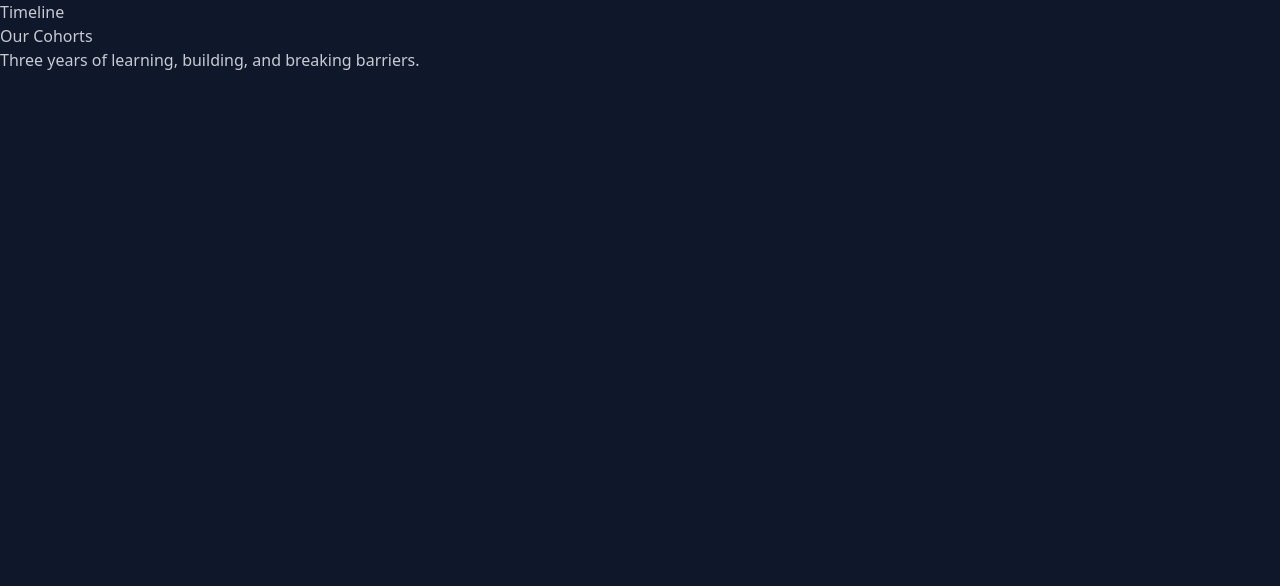
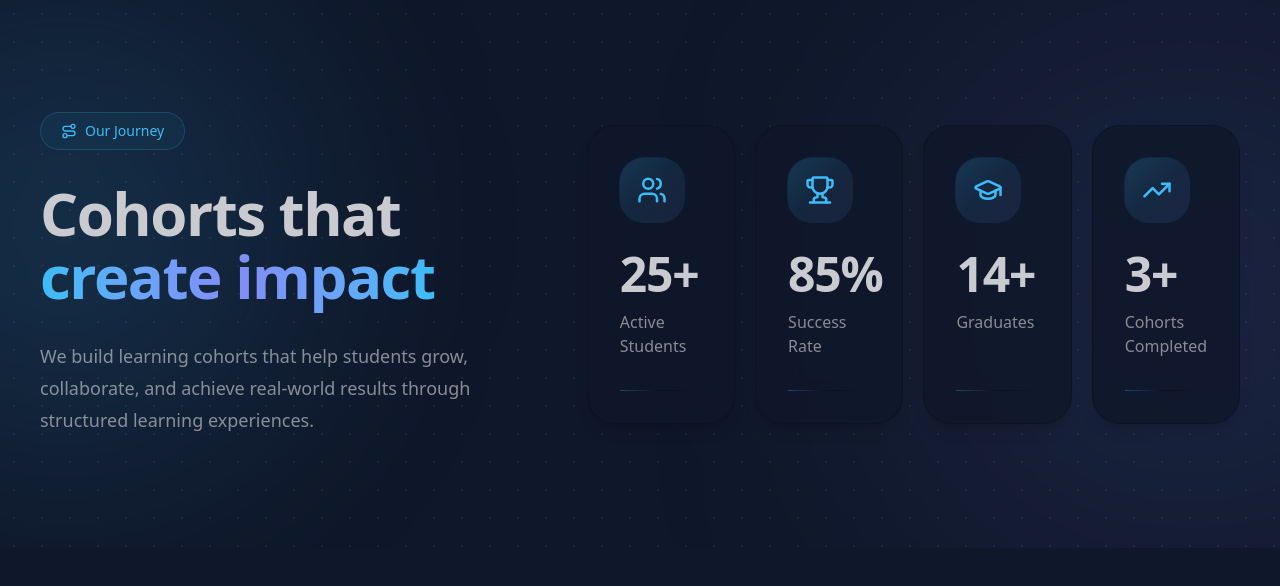
Before and after one commit to jafarimurtaza/aptus-age-portal, a Next.js app: page /cohorts in a window 1280 px wide. Shown: the top 586 px of the page. Built offline with nearby package versions, Linux system fonts and the light colour scheme.

Commit message:
worked on hero section of cohorts page

```diff
--- a/src/app/cohorts/page.js
+++ b/src/app/cohorts/page.js
@@ -1,5 +1,9 @@
-import CohortsMain from "@/components/cohorts/CohortsMain";
+import Hero from "../../components/cohorts/Hero";
 
-export default function CohortsPage() {
-  return <CohortsMain />;
+export default function CohortsMain() {
+  return (
+    <main className="min-h-screen">
+      <Hero />
+    </main>
+  );
 }
--- a/src/components/cohorts/CohortsHeroSection.jsx
+++ /dev/null
@@ -1,13 +0,0 @@
-import React from 'react'
-
-export default function CohortsHeroSection() {
-	return (
-		<div>
-			<span>Timeline</span>
-			<h1>Our Cohorts</h1>
-			<p>
-				Three years of learning, building, and breaking barriers.
-			</p>
-		</div>
-	)
-}
--- a/src/components/cohorts/CohortsMain.jsx
+++ /dev/null
@@ -1,10 +0,0 @@
-import React from 'react'
-import CohortsHeroSection from './CohortsHeroSection'
-
-export default function CohortsMain() {
-	return (
-		<div>
-			<CohortsHeroSection />
-		</div>
-	)
-}
--- /dev/null
+++ b/src/components/cohorts/Hero.jsx
@@ -0,0 +1,51 @@
+import { Route } from "lucide-react";
+import { hero } from "../../data/hero";
+import HeroCards from "./HeroCards";
+
+export default function Hero() {
+  return (
+    <section className="relative overflow-hidden py-20 lg:py-28">
+      {/* Background */}
+      <div className="absolute inset-0 -z-10 overflow-hidden">
+        {/* Left Glow */}
+        <div className="absolute -left-40 top-0 h-[450px] w-[450px] rounded-full bg-primary/15 blur-[120px]" />
+
+        {/* Right Glow */}
+        <div className="absolute -right-40 bottom-0 h-[500px] w-[500px] rounded-full bg-secondary/15 blur-[140px]" />
+
+        {/* Grid Pattern */}
+        <div className="absolute inset-0 bg-[radial-gradient(circle_at_center,rgba(255,255,255,.05)_1px,transparent_1px)] bg-[size:28px_28px]" />
+      </div>
+
+      <div className="mx-auto max-w-[1600px] px-6 lg:px-10">
+        <div className="grid items-center gap-16 xl:grid-cols-[0.85fr_1.15fr]">
+
+
+          <div className="text-center xl:text-left">
+            <div className="inline-flex items-center gap-2 rounded-full border border-primary/20 bg-primary/5 px-5 py-2 text-sm font-medium text-primary backdrop-blur-md">
+              <Route className="h-4 w-4" />
+
+              <span>{hero.badge}</span>
+            </div>
+
+            <h1 className="mt-8 text-5xl font-black leading-[1.05] tracking-tight lg:text-6xl 2xl:text-7xl">
+              {hero.title.first}
+
+              <br />
+
+              <span className="bg-gradient-to-r from-primary via-secondary to-primary bg-clip-text text-transparent">
+                {hero.title.highlight}
+              </span>
+            </h1>
+
+            <p className="mx-auto mt-8 max-w-xl text-lg leading-8 text-base-content/65 xl:mx-0">
+              {hero.description}
+            </p>
+          </div>
+
+          <HeroCards />
+        </div>
+      </div>
+    </section>
+  );
+}
--- /dev/null
+++ b/src/components/cohorts/HeroCards.jsx
@@ -0,0 +1,92 @@
+import { hero } from "../../data/hero";
+
+export default function HeroCards() {
+  return (
+    <div className="grid grid-cols-1 gap-5 md:grid-cols-2 xl:grid-cols-4">
+      {hero.stats.map((stat) => {
+        const Icon = stat.icon;
+
+        return (
+          <div
+            key={stat.id}
+            className="
+              group
+              relative
+              overflow-hidden
+              flex
+              flex-col
+              items-center
+              text-center
+
+              rounded-[28px]
+              border
+              border-base-300/60
+
+              bg-base-100/80
+              backdrop-blur-xl
+
+              p-6
+              min-h-[220px]
+
+              shadow-lg
+
+              transition-all
+              duration-300
+
+              hover:-translate-y-2
+              hover:border-primary/30
+              hover:shadow-2xl
+
+              lg:p-8
+              lg:min-h-[260px]
+
+              xl:items-start
+              xl:text-left
+            "
+          >
+            {/* Hover Glow */}
+            <div className="absolute -right-10 -top-10 h-40 w-40 rounded-full bg-primary/10 blur-3xl opacity-0 transition-all duration-500 group-hover:opacity-100" />
+
+            {/* Icon */}
+            <div
+              className="
+                mb-7
+                flex
+                h-16
+                w-16
+                items-center
+                justify-center
+                rounded-3xl
+
+                bg-gradient-to-br
+                from-primary/20
+                via-primary/10
+                to-secondary/10
+
+                text-primary
+                ring
+                ring-primary/10
+              "
+            >
+              <Icon size={30} strokeWidth={2} />
+            </div>
+
+            {/* Value */}
+            <h3 className="text-4xl font-black tracking-tight lg:text-5xl">
+              {stat.value}
+            </h3>
+
+            {/* Label */}
+            <p className="mt-3 text-base font-medium text-base-content/65">
+              {stat.label}
+            </p>
+
+            <div className="mt-auto hidden w-full pt-8 xl:block">
+              <div className="h-px bg-gradient-to-r from-primary/30 via-base-300 to-transparent" />
+            </div>
+          </div>
+        );
+      })}
+    </div>
+  );
+}
--- /dev/null
+++ b/src/data/hero.jsx
@@ -0,0 +1,45 @@
+import {
+  Users,
+  Trophy,
+  GraduationCap,
+  TrendingUp,
+} from "lucide-react";
+
+export const hero = {
+  badge: "Our Journey",
+
+  title: {
+    first: "Cohorts that",
+    highlight: "create impact",
+  },
+
+  description:
+    "We build learning cohorts that help students grow, collaborate, and achieve real-world results through structured learning experiences.",
+
+  stats: [
+    {
+      id: 1,
+      icon: Users,
+      value: "25+",
+      label: "Active Students",
+    },
+    {
+      id: 2,
+      icon: Trophy,
+      value: "85%",
+      label: "Success Rate",
+    },
+    {
+      id: 3,
+      icon: GraduationCap,
+      value: "14+",
+      label: "Graduates",
+    },
+    {
+      id: 4,
+      icon: TrendingUp,
+      value: "3+",
+      label: "Cohorts Completed",
+    },
+  ],
+};
```
